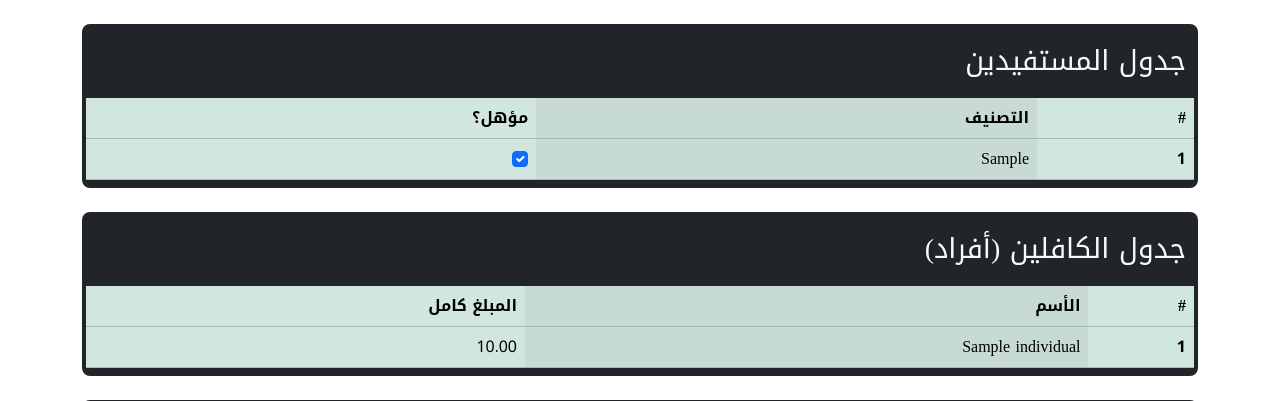
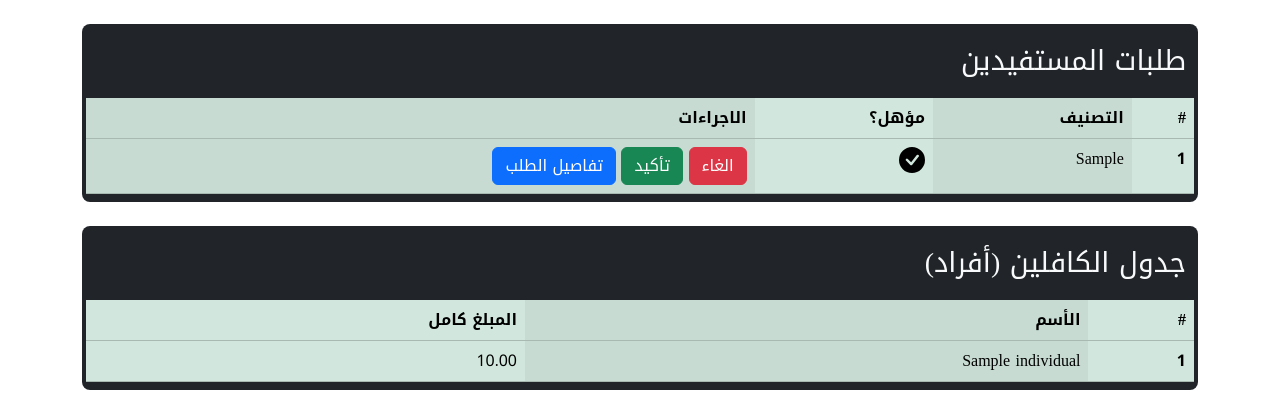
Before and after one commit to AKAlmalki/CFCApp, a Django app: page /dashboard/requests in a window 1280 px wide. Shown: the part 86-487 px from the top of the page. Run offline with Django 4.2, Linux system fonts and the light colour scheme; tables that the repository leaves empty hold one stand-in row (values such as "Sample post"); some libraries are stand-ins or nearby versions.

```diff
--- a/cfc_app/settings.py
+++ b/cfc_app/settings.py
@@ -63,7 +63,7 @@ TEMPLATES = [
         'BACKEND': 'django.template.backends.django.DjangoTemplates',
         'DIRS': [
 
-            ],
+        ],
         'APP_DIRS': True,
         'OPTIONS': {
             'context_processors': [
@@ -92,7 +92,7 @@ WSGI_APPLICATION = 'cfc_app.wsgi.application'
 DATABASES = {
     'default': {
         'ENGINE': 'django.db.backends.postgresql_psycopg2',
-        'NAME': os.environ.get('DATABASE_NAME'), #here,
+        'NAME': os.environ.get('DATABASE_NAME'),  # here,
         'USER': os.environ.get('DATABASE_USER'),
         'PASSWORD': os.environ.get('DATABASE_PASSWORD'),
         'HOST': os.environ.get('DATABASE_HOST'),
--- a/myapp/templates/dashboardbase.html
+++ b/myapp/templates/dashboardbase.html
@@ -48,7 +48,7 @@
                 <ul class="dropdown-menu">
                   <li><a class="dropdown-item" href="/dashboard">الاحصائيات</a></li>
                   <li><a class="dropdown-item" href="/dashboard/requests">الطلبات</a></li>
-                  <li><a class="dropdown-item" href="#">التقارير</a></li>
+                  <li><a class="dropdown-item" href="/dashboard/reports">التقارير</a></li>
                 </ul>
               </li>
             </ul>
--- a/myapp/templates/requests.html
+++ b/myapp/templates/requests.html
@@ -3,7 +3,7 @@
 <div class="container">
   <div class="col row-gap-3 justify-content-md-center">
       <div class="col-md-auto p-1 pt-3 mt-4 bg-dark rounded-3 d-flex flex-column justify-content-center align-self-center">
-        <p class="text-light ms-2 fs-3">جدول المستفيدين</p>
+        <p class="text-light ms-2 fs-3">طلبات المستفيدين</p>
         <table class="table table-success table-striped-columns mb-1">
           <thead>
             <tr>
@@ -17,13 +17,97 @@
             {% for row in beneficiary_obj %}
             <tr>
               <th scope="row">{{ row.id }}</th>
-              <td>{{ row.category }}</td>
+              <td class="col">{{ row.category }}</td>
               {% if row.is_qualified == 0 %}
-              <td><input class="form-check-input" type="checkbox" value="" id="flexCheckDefault"></td>
+              <td class="col"><svg xmlns="http://www.w3.org/2000/svg" width="26" height="26" fill="currentColor" class="bi bi-x-circle-fill" viewBox="0 0 16 16">
+                <path d="M16 8A8 8 0 1 1 0 8a8 8 0 0 1 16 0zM5.354 4.646a.5.5 0 1 0-.708.708L7.293 8l-2.647 2.646a.5.5 0 0 0 .708.708L8 8.707l2.646 2.647a.5.5 0 0 0 .708-.708L8.707 8l2.647-2.646a.5.5 0 0 0-.708-.708L8 7.293 5.354 4.646z"/>
+              </svg></td>
               {% else %}
-              <td><input class="form-check-input" type="checkbox" value="" id="flexCheckDefault" checked></td>
+              <td class="col"><svg xmlns="http://www.w3.org/2000/svg" width="26" height="26" fill="currentColor" class="bi bi-check-circle-fill" viewBox="0 0 16 16">
+                <path d="M16 8A8 8 0 1 1 0 8a8 8 0 0 1 16 0zm-3.97-3.03a.75.75 0 0 0-1.08.022L7.477 9.417 5.384 7.323a.75.75 0 0 0-1.06 1.06L6.97 11.03a.75.75 0 0 0 1.079-.02l3.992-4.99a.75.75 0 0 0-.01-1.05z"/>
+              </svg></td>
               {% endif %}
               {% comment %} <td>{{ row }}</td>  {% endcomment %}
+              <td class="col"><!-- Button trigger modal -->
+                <button type="button" class="btn btn-danger" data-bs-toggle="modal" data-bs-target="#exampleModal2">
+                  الغاء
+                </button>
+
+                <button type="button" class="btn btn-success" data-bs-toggle="modal" data-bs-target="#exampleModal3">
+                  تأكيد
+                </button>
+
+                <button type="button" class="btn btn-primary" data-bs-toggle="modal" data-bs-target="#exampleModal">
+                  تفاصيل الطلب
+                </button>
+
+                <!-- Modal -->
+                <div class="modal fade" id="exampleModal" tabindex="-1" aria-labelledby="exampleModalLabel" aria-hidden="true">
+                  <div class="modal-dialog modal-dialog-centered">
+                    <div class="modal-content">
+                      <div class="modal-header">
+                        <h5 class="modal-title" id="exampleModalLabel">تفاصيل الطلب</h5>
+                        <button type="button" class="btn-close" data-bs-dismiss="modal" aria-label="Close"></button>
+                      </div>
+                      <div class="modal-body">
+                        <form>
+                          {% csrf_token %}
+                          <div class="mb-3">
+                            <label for="recipient-name" class="col-form-label">الاسم</label>
+                            <input type="text" class="form-control" id="recipient-name">
+                          </div>
+                          <div class="mb-3">
+                            <label for="message-text" class="col-form-label">العمر</label>
+                            <textarea class="form-control" id="message-text"></textarea>
+                          </div>
+                        </form>
+                      </div>
+                      <div class="modal-footer">
+                        <button type="button" class="btn btn-secondary" data-bs-dismiss="modal">الغاء</button>
+                        <button type="button" class="btn btn-primary">قبول الطلب</button>
+                      </div>
+                    </div>
+                  </div>
+                </div>
+
+                {% comment %} exampleModal 2 {% endcomment %}
+                <div class="modal fade" id="exampleModal2" tabindex="-1" aria-labelledby="exampleModalLabel" aria-hidden="true">
+                  <div class="modal-dialog modal-dialog-centered">
+                    <div class="modal-content">
+                      <div class="modal-header">
+                        <h5 class="modal-title" id="exampleModalLabel">تأكيد</h5>
+                        <button type="button" class="btn-close" data-bs-dismiss="modal" aria-label="Close"></button>
+                      </div>
+                      <div class="modal-body">
+                        <p class="fs-4 text-center">هل أنت متأكد؟</p>
+                      </div>
+                      <div class="modal-footer">
+                        <button type="button" class="btn btn-secondary" data-bs-dismiss="modal">الغاء</button>
+                        <button type="button" class="btn btn-danger">نعم, متأكد!</button>
+                      </div>
+                    </div>
+                  </div>
+                </div>
+
+                {% comment %} exampleModal 3 {% endcomment %}
+                <div class="modal fade" id="exampleModal3" tabindex="-1" aria-labelledby="exampleModalLabel" aria-hidden="true">
+                  <div class="modal-dialog modal-dialog-centered">
+                    <div class="modal-content">
+                      <div class="modal-header">
+                        <h5 class="modal-title" id="exampleModalLabel">تأكيد</h5>
+                        <button type="button" class="btn-close" data-bs-dismiss="modal" aria-label="Close"></button>
+                      </div>
+                      <div class="modal-body">
+                        <p class="fs-4 text-center">هل أنت متأكد؟</p>
+                      </div>
+                      <div class="modal-footer">
+                        <button type="button" class="btn btn-secondary" data-bs-dismiss="modal">الغاء</button>
+                        <button type="button" class="btn btn-success">نعم, متأكد!</button>
+                      </div>
+                    </div>
+                  </div>
+                </div>
+              </td>
             </tr>
             {% endfor %}
           </tbody>
--- a/myapp/templates/supporter_form(entity).html
+++ b/myapp/templates/supporter_form(entity).html
@@ -30,7 +30,7 @@
       </div>
       <div class="col mb-4">
         <label for="amount" class="form-label">القيمة (ريال سعودي)</label>
-        <input type="Number" class="form-control" id="amount" name="amount"/>
+        <input type="Number" min=0 class="form-control" id="amount" name="amount"/>
       </div>
     </div>
     <hr class="mb-3"/>
--- a/myapp/templates/supporter_form(indiv).html
+++ b/myapp/templates/supporter_form(indiv).html
@@ -30,7 +30,7 @@
       </div>
       <div class="col mb-4">
         <label for="amount" class="form-label">القيمة (ريال سعودي)</label>
-        <input type="Number" class="form-control" id="amount" name="amount"/>
+        <input type="Number" min=0 class="form-control" id="amount" name="amount"/>
       </div>
     </div>
     <hr class="mb-3"/>
--- a/myapp/urls.py
+++ b/myapp/urls.py
@@ -2,13 +2,54 @@ from django.urls import path
 from . import views
 
 urlpatterns = [
-    path("", views.home, name="home"),
-    path("todos/", views.todos, name="Todos"),
-    path("name/", views.get_name, name="action"),
-    path("dashboard/", views.dashboard, name="dashboard"),
-    path("index/", views.test1, name="index"),
-    path("beneficiaries/individuals/new", views.beneficiary_indiv, name="post_beneficiary"),
-    path("supporters/entities/new", views.supporter_entity, name="supporter_entity"),
-    path("supporters/individuals/new", views.supporter_indiv, name="supporter_indiv"),
-    path("dashboard/requests", views.dashboard_requests, name="requests"),
+    path(
+        "",
+        views.home,
+        name="home"
+    ),
+    path(
+        "todos/",
+        views.todos,
+        name="Todos"
+    ),
+    path(
+        "name/",
+        views.get_name,
+        name="action"
+    ),
+    path(
+        "dashboard/",
+        views.dashboard,
+        name="dashboard"
+    ),
+    path(
+        "index/",
+        views.test1,
+        name="index"
+    ),
+    path(
+        "beneficiaries/individuals/new",
+        views.beneficiary_indiv,
+        name="post_beneficiary"
+    ),
+    path(
+        "supporters/entities/new",
+        views.supporter_entity,
+        name="supporter_entity"
+    ),
+    path(
+        "supporters/individuals/new",
+        views.supporter_indiv,
+        name="supporter_indiv"
+    ),
+    path(
+        "dashboard/requests",
+        views.dashboard_requests,
+        name="requests"
+    ),
+    path(
+        "dashboard/reports",
+        views.dashboard_reports,
+        name="reports"
+    ),
 ]
--- a/myapp/views.py
+++ b/myapp/views.py
@@ -5,12 +5,16 @@ from .forms import NameForm, BeneficiaryForm, SupporterIndividualForm, Supporter
 import datetime
 
 # Create your views here.
+
+
 def home(request):
-  return render(request, "home.html")
+    return render(request, "home.html")
+
 
 def todos(request):
-  items = TodoItem.objects.all()
-  return render(request, "todos.html", {"todos": items})
+    items = TodoItem.objects.all()
+    return render(request, "todos.html", {"todos": items})
+
 
 def get_name(request):
     # if this is a POST request we need to process the form data
@@ -33,164 +37,168 @@ def get_name(request):
 
     return render(request, "home.html", {"form": form})
 
+
 def dashboard(request):
-  # insights for the dashboard
-  beneficiaries_num = beneficiary.objects.count()
-  supporter_operations_num = supporter_operation.objects.count()
-  entities_num = entity.objects.count()
+    # insights for the dashboard
+    beneficiaries_num = beneficiary.objects.count()
+    supporter_operations_num = supporter_operation.objects.count()
+    entities_num = entity.objects.count()
 
-  return render(request, "dashboard.html", {"beneficiaries_num": beneficiaries_num, "supporter_operations_num": supporter_operations_num, "entities_num": entities_num})
+    return render(request, "dashboard.html", {"beneficiaries_num": beneficiaries_num, "supporter_operations_num": supporter_operations_num, "entities_num": entities_num})
 
 
 def dashboard_requests(request):
-  beneficiary_obj = beneficiary.objects.all()
-  entity_obj = entity.objects.all()
-  individual_obj = individual.objects.all()
+    beneficiary_obj = beneficiary.objects.all()
+    entity_obj = entity.objects.all()
+    individual_obj = individual.objects.all()
 
-  return render(request, "requests.html", {"beneficiary_obj": beneficiary_obj, "beneficiaries_headers": ['التصنيف', 'مؤهل؟'], "entity_obj": entity_obj, "entities_headers": ['الأسم', 'المبلغ كامل'], "individual_obj": individual_obj, "individuals_headers": ['الأسم', 'المبلغ كامل']})
+    return render(request, "requests.html", {"beneficiary_obj": beneficiary_obj, "beneficiaries_headers": ['التصنيف', 'مؤهل؟', 'الاجراءات'], "entity_obj": entity_obj, "entities_headers": ['الأسم', 'المبلغ كامل'], "individual_obj": individual_obj, "individuals_headers": ['الأسم', 'المبلغ كامل']})
 
 
 def test1(request):
-  return render(request, "index.html")
+    return render(request, "index.html")
+
+
+def dashboard_reports(request):
+    return render(request, "reports.html")
 
 
 def beneficiary_indiv(request):
 
-  if request.method == "POST":
+    if request.method == "POST":
 
-    form = BeneficiaryForm(request.POST)
+        form = BeneficiaryForm(request.POST)
 
-    # print(form.is_valid(),form.data)
+        # print(form.is_valid(),form.data)
 
-    if form.is_valid():
+        if form.is_valid():
 
-      beneficiary_obj = beneficiary(
-          file_no = "000",
-          name = form.data.get("name"),
-          nationality = form.data.get("nationality"),
-          date_of_birth = form.data.get("date_of_birth"),
-          phone_number = form.data.get("phone_number"),
-          national_id = form.data.get("national_id"),
-          national_address = form.data.get("national_address"),
-          relationship = form.data.get("relationship"),
-          is_qualified = False,
-          category = form.data.get("category"),
-          marital_status = form.data.get("marital_status"),
-          is_benefiting = False,
-          inquiries = "inquiries",
-          justifications = form.data.get("justifications"),
-      )
+            beneficiary_obj = beneficiary(
+                file_no="000",
+                name=form.data.get("name"),
+                nationality=form.data.get("nationality"),
+                date_of_birth=form.data.get("date_of_birth"),
+                phone_number=form.data.get("phone_number"),
+                national_id=form.data.get("national_id"),
+                national_address=form.data.get("national_address"),
+                relationship=form.data.get("relationship"),
+                is_qualified=False,
+                category=form.data.get("category"),
+                marital_status=form.data.get("marital_status"),
+                is_benefiting=False,
+                inquiries="inquiries",
+                justifications=form.data.get("justifications"),
+            )
 
-      print(beneficiary_obj)
-      beneficiary_obj.save() # save the object in the database
-      #  beneficiary.objects.create(form)
+            print(beneficiary_obj)
+            beneficiary_obj.save()  # save the object in the database
+            #  beneficiary.objects.create(form)
 
-      return HttpResponseRedirect("/")
+            return HttpResponseRedirect("/")
+        else:
+            print(form.errors)
+
     else:
-       print(form.errors)
+        form = BeneficiaryForm()
 
-  else:
-    form = BeneficiaryForm()
+        return render(request, "beneficiary_form(indiv).html", {'form': form})
 
-    return render(request, "beneficiary_form(indiv).html", {'form': form})
-
-  return HttpResponseRedirect("/beneficiaries/individuals/new")
+    return HttpResponseRedirect("/beneficiaries/individuals/new")
 
 
 def supporter_entity(request):
 
-  if request.method == "POST":
+    if request.method == "POST":
 
-    form = SupporterEntityForm(request.POST)
+        form = SupporterEntityForm(request.POST)
 
-    # print(form.is_valid(),form.data)
+        # print(form.is_valid(),form.data)
 
-    if form.is_valid():
+        if form.is_valid():
 
-      entity_obj = entity(
-          name = form.data.get("name"),
-          account = form.data.get("account"),
-          total_amount = form.data.get("amount"),
-      )
+            entity_obj = entity(
+                name=form.data.get("name"),
+                account=form.data.get("account"),
+                total_amount=form.data.get("amount"),
+            )
 
-      entity_obj.save() # save the object in the database
+            entity_obj.save()  # save the object in the database
 
-      supporter_operation_obj = supporter_operation(
-        category = form.data.get("category"),
-        amount = form.data.get("amount"),
-      )
+            supporter_operation_obj = supporter_operation(
+                category=form.data.get("category"),
+                amount=form.data.get("amount"),
+            )
 
-      supporter_operation_obj.save() # save the object in the database
+            supporter_operation_obj.save()  # save the object in the database
 
-      current_date = datetime.datetime.now()
+            current_date = datetime.datetime.now()
 
-      entity_supporter_operation_obj = entity_supporter_operation(
-        entity_id = entity_obj,
-        supporter_operation_id = supporter_operation_obj,
-        date = current_date,
-        status = "0",
-        amount = form.data.get("amount"),
-      )
+            entity_supporter_operation_obj = entity_supporter_operation(
+                entity_id=entity_obj,
+                supporter_operation_id=supporter_operation_obj,
+                date=current_date,
+                status="0",
+                amount=form.data.get("amount"),
+            )
 
-      entity_supporter_operation_obj.save() # save the object in the database
+            entity_supporter_operation_obj.save()  # save the object in the database
 
-      return HttpResponseRedirect("/")
+            return HttpResponseRedirect("/")
+        else:
+            print(form.errors)
+
     else:
-       print(form.errors)
+        form = SupporterEntityForm()
 
-  else:
-    form = SupporterEntityForm()
+        return render(request, "supporter_form(entity).html", {'form': form})
 
-    return render(request, "supporter_form(entity).html", {'form': form})
-
-  return HttpResponseRedirect("/supporters/entities/new")
-
+    return HttpResponseRedirect("/supporters/entities/new")
 
 
 def supporter_indiv(request):
 
-  if request.method == "POST":
+    if request.method == "POST":
 
-    form = SupporterIndividualForm(request.POST)
+        form = SupporterIndividualForm(request.POST)
 
-    # print(form.is_valid(),form.data)
+        # print(form.is_valid(),form.data)
 
-    if form.is_valid():
+        if form.is_valid():
 
-      individual_obj = individual(
-          name = form.data.get("name"),
-          account = form.data.get("account"),
-          total_amount = form.data.get("amount"),
-      )
+            individual_obj = individual(
+                name=form.data.get("name"),
+                account=form.data.get("account"),
+                total_amount=form.data.get("amount"),
+            )
 
-      individual_obj.save() # save the object in the database
+            individual_obj.save()  # save the object in the database
 
-      supporter_operation_obj = supporter_operation(
-        category = form.data.get("category"),
-        amount = form.data.get("amount"),
-      )
+            supporter_operation_obj = supporter_operation(
+                category=form.data.get("category"),
+                amount=form.data.get("amount"),
+            )
 
-      supporter_operation_obj.save() # save the object in the database
+            supporter_operation_obj.save()  # save the object in the database
 
-      current_date = datetime.datetime.now()
+            current_date = datetime.datetime.now()
 
-      individual_supporter_operation_obj = individual_supporter_operation(
-        individual_id = individual_obj,
-        supporter_operation_id = supporter_operation_obj,
-        date = current_date,
-        status = "0",
-        amount = form.data.get("amount"),
-      )
+            individual_supporter_operation_obj = individual_supporter_operation(
+                individual_id=individual_obj,
+                supporter_operation_id=supporter_operation_obj,
+                date=current_date,
+                status="0",
+                amount=form.data.get("amount"),
+            )
 
-      individual_supporter_operation_obj.save() # save the object in the database
+            individual_supporter_operation_obj.save()  # save the object in the database
 
-      return HttpResponseRedirect("/")
+            return HttpResponseRedirect("/")
+        else:
+            print(form.errors)
+
     else:
-       print(form.errors)
+        form = SupporterIndividualForm()
 
-  else:
-    form = SupporterIndividualForm()
+        return render(request, "supporter_form(indiv).html", {'form': form})
 
-    return render(request, "supporter_form(indiv).html", {'form': form})
-
-  return HttpResponseRedirect("/supporters/individuals/new")
+    return HttpResponseRedirect("/supporters/individuals/new")
```
Also changed, not shown: myapp/forms.py (+20 -17 lines), myapp/models.py (+59 -44 lines), myapp/admin.py (line endings or trailing spaces).
